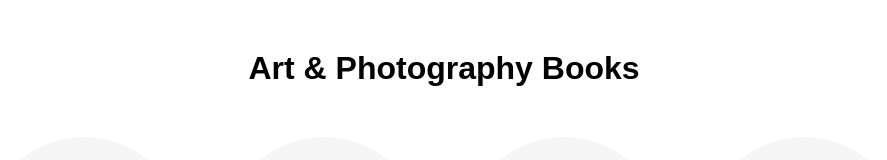
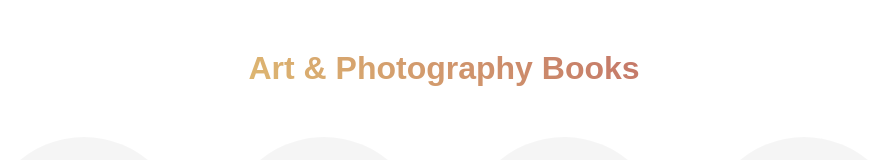
Before and after one commit to hhertout/MOD_Animation_amazon, a plain HTML site: page index.html in a window 1280 px wide. Shown: the top 160 px of the page, without its empty margins (196-1083 px from the left). Drawn offline with Linux system fonts and the light colour scheme.

Commit message:
adding linear gradient to the title's letters

```diff
--- a/style.css
+++ b/style.css
@@ -16,6 +16,17 @@
 h1 {
     text-align: center;
     margin: 50px 0;
+
+    background-color: red;
+    background-image: linear-gradient(45deg, #f3ec78, #af4261);
+    background-size: 100%;
+    background-repeat: repeat;
+
+    background-clip: text;
+    -webkit-background-clip: text;
+    -webkit-text-fill-color: transparent;
+    -moz-background-clip: text;
+    -moz-text-fill-color: transparent;
 }
 .list-container{
     display: grid;
```
Also changed, not shown: 1 other file.
